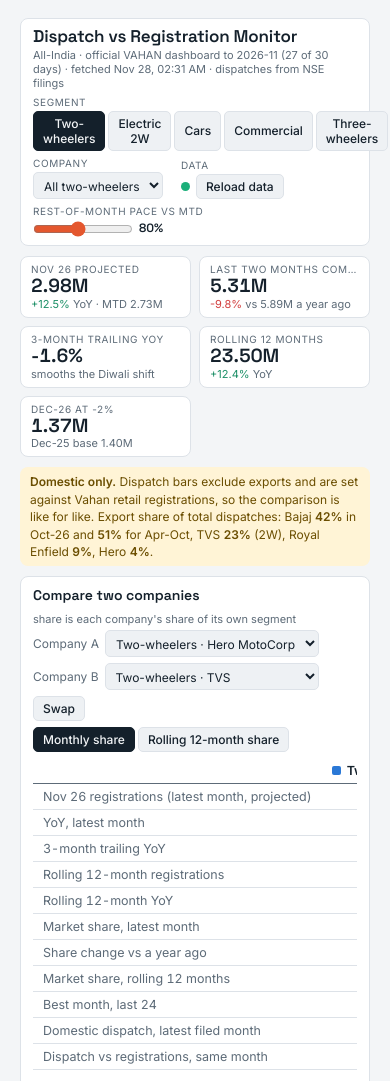
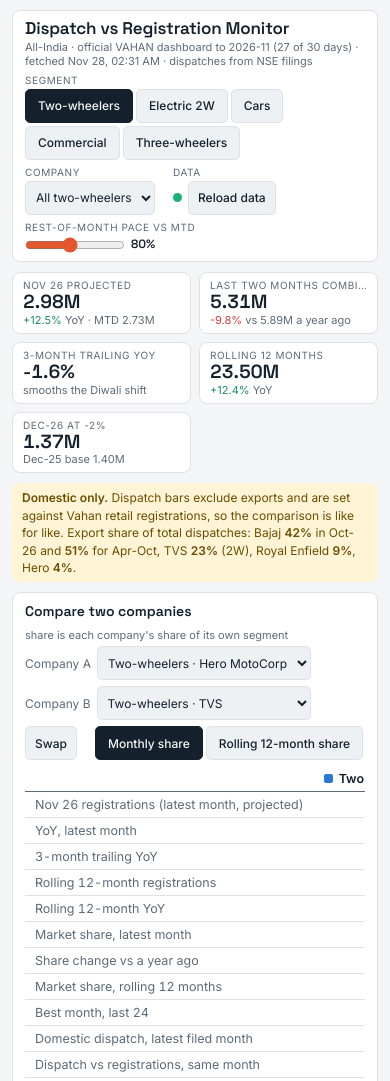
Before and after one commit to rachkhamesra/vahan-nse-tracker, a plain HTML site: page index.html in a window 390 px wide. Shown: the top 1081 px of the page. Drawn offline with nearby package versions, Linux system fonts and the light colour scheme.

Commit message:
Fix phone layout (viewport, charset, buttons outside labels) and add monthly dispatch trend chart
Co-Authored-By: Claude Sonnet 5.5 <noreply@anthropic.com>

```diff
--- a/index.html
+++ b/index.html
@@ -1,5 +1,9 @@
+<!doctype html>
+<html lang="en">
+<head>
+<meta charset="utf-8">
+<meta name="viewport" content="width=device-width, initial-scale=1, viewport-fit=cover">
 <title>Dispatch vs Registration Monitor</title>
-<meta name="claude:viewport-fit-sides" content="cover">
 <link rel="stylesheet" href="https://fonts.googleapis.com/css2?family=Inter:wght@400;500;600&family=Space+Grotesk:wght@500;600&display=swap">
 <style>
 /* Layout: sticky control bar, KPI row, caveat strip, then a two-column grid of six chart cards (some hold two stacked panels). */
@@ -7,12 +11,14 @@
 --fd:'Space Grotesk',system-ui,sans-serif;--fb:'Inter',system-ui,sans-serif}
 @media (prefers-color-scheme:dark){:root:not([data-theme="light"]){--bg:#0e151c;--panel:#16202a;--fg:#e8edf2;--mut:#93a2b0;--line:#263543;--accent:#ff7a50;--blue:#6aa8e6;--soft:#1b2833;--warn:#3a3217;--warnfg:#f0d98a;color-scheme:dark}}
 :root[data-theme="dark"]{--bg:#0e151c;--panel:#16202a;--fg:#e8edf2;--mut:#93a2b0;--line:#263543;--accent:#ff7a50;--blue:#6aa8e6;--soft:#1b2833;--warn:#3a3217;--warnfg:#f0d98a;color-scheme:dark}
-body{background:var(--bg);color:var(--fg);font-family:var(--fb);font-size:13px;padding-block:10px 28px;padding-left:max(12px,env(safe-area-inset-left,0px));padding-right:max(12px,env(safe-area-inset-right,0px))}
+html{-webkit-text-size-adjust:100%}
+[hidden]{display:none!important}
+body{margin:0;background:var(--bg);color:var(--fg);font-family:var(--fb);font-size:13px;padding-block:10px 28px;padding-left:max(12px,env(safe-area-inset-left,0px));padding-right:max(12px,env(safe-area-inset-right,0px))}
 .wrap{max-width:1560px;margin:0 auto;display:flex;flex-direction:column;gap:10px}
 .top{position:sticky;top:env(safe-area-inset-top,0px);z-index:5;display:flex;flex-wrap:wrap;gap:6px 18px;align-items:flex-end;background:var(--panel);border:1px solid var(--line);border-radius:8px;padding:8px 12px}
 .top h1{font:600 17px/1.1 var(--fd);margin:0;letter-spacing:-.01em;white-space:nowrap}
 .asof{color:var(--mut);font-size:11px;margin-top:2px}
-label.f{display:flex;flex-direction:column;gap:3px;font-size:10px;letter-spacing:.06em;text-transform:uppercase;color:var(--mut);min-width:0}
+.f{display:flex;flex-direction:column;gap:3px;font-size:10px;letter-spacing:.06em;text-transform:uppercase;color:var(--mut);min-width:0}
 select{font:12px var(--fb);color:var(--fg);background:var(--soft);border:1px solid var(--line);border-radius:5px;padding:4px 6px}
 input[type=range]{width:120px;accent-color:var(--accent);margin:0;vertical-align:middle}
 output{font:600 12px var(--fd);color:var(--fg);letter-spacing:0;text-transform:none;margin-left:6px}
@@ -20,6 +26,8 @@ output{font:600 12px var(--fd);color:var(--fg);letter-spacing:0;text-transform:n
 .seg button,.reset{font:500 12px var(--fb);color:var(--fg);background:var(--soft);border:1px solid var(--line);border-radius:5px;padding:4px 9px;cursor:pointer}
 .seg button[aria-pressed=true]{background:var(--fg);color:var(--bg);border-color:var(--fg)}
 .reset[hidden]{display:none}
+.seg button,.reset{min-height:34px;touch-action:manipulation}
+select{min-height:34px}
 button:focus-visible,select:focus-visible,input:focus-visible{outline:2px solid var(--accent);outline-offset:2px}
 .kpis{display:grid;grid-template-columns:repeat(5,minmax(0,1fr));gap:8px}
 .kpi{background:var(--panel);border:1px solid var(--line);border-radius:8px;padding:6px 10px;min-width:0}
@@ -55,16 +63,18 @@ button:focus-visible,select:focus-visible,input:focus-visible{outline:2px solid
 .foot{color:var(--mut);font-size:11px;line-height:1.55;max-width:160ch}
 .foot b{color:var(--fg);font-weight:600}
 @media(max-width:1100px){.kpis{grid-template-columns:repeat(2,minmax(0,1fr))}.grid{grid-template-columns:1fr}.cmpgrid{grid-template-columns:1fr}}
-@media(max-width:640px){input[type=range]{width:100px}}
+@media(max-width:640px){input[type=range]{width:100px}.top{position:static}.seg{flex-wrap:wrap}.seg button{padding:7px 12px}}
 </style>
+</head>
+<body>
 
 <div class="wrap">
  <div class="top">
   <div><h1>Dispatch vs Registration Monitor</h1><div class="asof" id="asof"></div></div>
-  <label class="f">Segment<div class="seg" id="segBtns"></div></label>
-  <label class="f">Company<span style="display:flex;gap:4px"><select id="oemSel"></select><button type="button" class="reset" id="rst" hidden>Show all</button></span></label>
-  <label class="f">Data<span style="display:flex;gap:6px;align-items:center"><span id="liveDot" style="width:9px;height:9px;border-radius:50%;background:#898781;display:inline-block"></span><button type="button" class="reset" id="liveBtn">Reload data</button></span></label>
-  <label class="f">Rest-of-month pace vs MTD<span><input type="range" id="pace" min="40" max="130" value="80"><output id="paceO"></output></span></label>
+  <div class="f">Segment<div class="seg" id="segBtns"></div></div>
+  <div class="f">Company<span style="display:flex;gap:4px"><select id="oemSel"></select><button type="button" class="reset" id="rst" hidden>Show all</button></span></div>
+  <div class="f">Data<span style="display:flex;gap:6px;align-items:center"><span id="liveDot" style="width:9px;height:9px;border-radius:50%;background:#898781;display:inline-block"></span><button type="button" class="reset" id="liveBtn">Reload data</button></span></div>
+  <div class="f">Rest-of-month pace vs MTD<span><input type="range" id="pace" min="40" max="130" value="80"><output id="paceO"></output></span></div>
  </div>
  <div class="kpis" id="kpis"></div>
  <div class="cav" id="cav"></div>
@@ -105,6 +115,14 @@ button:focus-visible,select:focus-visible,input:focus-visible{outline:2px solid
    <div class="ctl"><label>Base-case Dec YoY <input type="range" id="gro" min="-20" max="40" value="0"><output id="groO"></output></label><span>Bear and bull sit 8 points either side</span></div>
    <div class="cv" style="height:420px"><canvas id="d" role="img" aria-label="December registrations and scenarios"></canvas></div>
    <p class="read" id="r4"></p>
+  </div>
+  <div class="card">
+   <h2>Monthly domestic dispatches <span id="t7">listed companies</span></h2>
+   <div class="legend" id="lg7"></div>
+   <div class="cv" style="height:320px"><canvas id="g1" role="img" aria-label="Monthly domestic dispatches by company"></canvas></div>
+   <h3 id="g2t">Year on year, listed companies combined</h3>
+   <div class="cv" style="height:230px"><canvas id="g2" role="img" aria-label="Dispatch growth year on year"></canvas></div>
+   <p class="read" id="r7"></p>
   </div>
   <div class="card">
    <h2>Domestic dispatch minus registrations <span id="t5">listed companies</span></h2>
@@ -201,7 +219,7 @@ function render(){
   $("t1").textContent=label;
   kpis(a,raw,c);
   $("cav").innerHTML=st.seg==="E2W"?`<b>Electric two-wheelers.</b> Registrations are battery-electric two-wheelers (pure EV and battery-operated fuel types) from the official VAHAN dashboard, month by month, by maker. Dispatch charts are not loaded for this segment yet, because several makers (Bajaj, Ola) do not report electric dispatches separately.`:`<b>Domestic only.</b> Dispatch bars exclude exports and are set against Vahan retail registrations, so the comparison is like for like. Export share of total dispatches: ${EXPORTS[st.seg]}.`;
-  chart1(a);chart2(a);chart3();chart4(a,c);dispCharts(c);compare();
+  chart1(a);chart2(a);chart3();chart4(a,c);dispTrend();dispCharts(c);compare();
   $("foot").innerHTML=`<b>Sources.</b> Registrations: the official VAHAN dashboard (vahan.parivahan.gov.in, Ministry of Road Transport and Highways), all-India, by maker, month by month; the page loads the latest pull every time it opens. Segments follow the dashboard's own filters: two-wheelers are the three two-wheeler vehicle categories; electric two-wheelers are those with the pure-EV or battery-operated fuel types; cars are Motor Car, Motor Cab and Maxi Cab; commercial are goods carriers, articulated vehicles and buses; three-wheelers are the three three-wheeler categories. Recent months are restated upward as late registrations sync, so the current month is conservative. Dispatches: domestic sales from each company's monthly sales filing on NSE, Apr 2025 onward. Honda, Kia, Toyota, Suzuki Motorcycle and TVS three-wheelers are left out of the dispatch charts; their registrations still appear. Mahindra commercial dispatches are its LCV lines (under 2T and 2-3.5T). <b>Reading the stock chart.</b> It is a running sum of domestic dispatches minus registrations from an assumed opening stock, so definitional gaps accumulate: read the swings and direction more than the level. High and low flags compare each month with the trailing six-month average. Tata Motors figures before Oct 2025 are the passenger-vehicle line of the pre-demerger company. The seasonality, YoY and December sections are written around the latest month as the month in progress.`;
 }
 
@@ -283,6 +301,31 @@ function chart4(a,c){
   mk("d",{type:"bar",data:{labels:L,datasets:[{data:vals,backgroundColor:bg,borderRadius:3,maxBarThickness:64}]},options:{responsive:true,maintainAspectRatio:false,layout:{padding:{top:8}},plugins:{legend:{display:false},tooltip:{filter:x=>x.parsed.y!=null,callbacks:{label:x=>" "+fl(x.parsed.y),afterLabel:x=>yy[x.dataIndex]==null?"":" YoY "+pct(yy[x.dataIndex])}}},scales:{x:axx({autoSkip:false}),y:ax({beginAtZero:true,suggestedMax:Math.max(...vals.filter(v=>v))*1.28,ticks:{color:T.t,maxTicksLimit:6,callback:v=>fmt(v)}})}},plugins:[ref,lab]});
   const N=a.length-1,fest=a[N-1]+a[N],rat=decs.map((v,i)=>v/(a[ix(dY[i],10)]+a[ix(dY[i],11)]));
   $("r4").innerHTML=`Dec-${String(LY-1).slice(2)} base <b>${fmt(base)}</b>, ${pct(yo[yo.length-1],0)} on the year before. December has run at ${(Math.min(...rat)*100).toFixed(0)}-${(Math.max(...rat)*100).toFixed(0)}% of Oct+Nov; ${pct(c.gro*100,0)} implies <b>${(base*(1+c.gro)/fest*100).toFixed(0)}%</b> this year.`;
+}
+
+
+// monthly domestic dispatches, on their own
+function dispTrend(){
+  const D0=DISP[st.seg];
+  if(!D0){["g1","g2"].forEach(kill);$("lg7").innerHTML="";$("r7").textContent="No domestic dispatch series is loaded for this segment yet.";$("t7").textContent="";return}
+  const names=Object.keys(D0),lab=DM.map(m=>{const [y,mo]=m.split("-");return MN[mo-1]+" "+y.slice(2)}),n=DM.length;
+  const sel=st.oem!=="All"&&D0[st.oem]?st.oem:null;
+  $("t7").textContent=sel||"listed companies";
+  const bc=nm=>(!sel||sel===nm)?colOf(nm):colOf(nm)+"55";
+  const tot=lab.map((_,i)=>names.reduce((s,nm)=>s+D0[nm].d[i],0)),shown=lab.map((_,i)=>sel?D0[sel].d[i]:tot[i]);
+  legend("lg7",names.map(nm=>[nm,colOf(nm),true]),true);
+  const top={id:"top",afterDatasetsDraw(ch){const c=ch.ctx;if(ch.chartArea.width/lab.length<34)return;c.save();c.textAlign="center";c.fillStyle=T.t;c.font="500 10px Inter, sans-serif";
+    lab.forEach((_,i)=>{const top=Math.min(...ch.data.datasets.map((_,di)=>ch.getDatasetMeta(di).data[i]?ch.getDatasetMeta(di).data[i].y:1e9));c.fillText(fmt(tot[i]),ch.getDatasetMeta(0).data[i].x,top-4)});c.restore()}};
+  mk("g1",{type:"bar",data:{labels:lab,datasets:names.map(nm=>({label:nm,data:D0[nm].d,backgroundColor:bc(nm),stack:"s",maxBarThickness:34,borderSkipped:false}))},options:{responsive:true,maintainAspectRatio:false,layout:{padding:{top:16}},interaction:{mode:"index",intersect:false},plugins:{legend:{display:false},tooltip:{itemSort:(x,y)=>y.datasetIndex-x.datasetIndex,callbacks:{label:x=>` ${x.dataset.label}: ${fl(x.parsed.y)}`,footer:x=>"Total: "+fl(tot[x[0].dataIndex])}}},scales:{x:Object.assign({stacked:true},axr()),y:ax({stacked:true,ticks:{color:T.t,maxTicksLimit:7,callback:v=>fmt(v)}})}},plugins:[top]});
+  dbl("g1",names);
+  const idx=[];for(let i=12;i<n;i++)idx.push(i);
+  $("g2t").textContent=sel?`Year on year, ${sel}`:"Year on year, listed companies combined";
+  const yo=idx.map(i=>(shown[i]/shown[i-12]-1)*100);
+  const sc=v=>v>=0?POS:NEG;
+  const pl={id:"pl",afterDatasetsDraw(ch){ch.getDatasetMeta(0).data.forEach((b,k)=>pill(ch.ctx,pct(yo[k],0),b.x,(yo[k]>=0?b.y:ch.scales.y.getPixelForValue(0))-6,sc(yo[k])))}};
+  mk("g2",{type:"bar",data:{labels:idx.map(i=>lab[i]),datasets:[{data:yo,backgroundColor:yo.map(sc),borderRadius:3,maxBarThickness:46}]},options:{responsive:true,maintainAspectRatio:false,layout:{padding:{top:22}},plugins:{legend:{display:false},tooltip:{callbacks:{label:x=>" "+pct(x.parsed.y),afterBody:x=>{const i=idx[x[0].dataIndex];return names.map(nm=>` ${nm}: ${pct((D0[nm].d[i]/D0[nm].d[i-12]-1)*100,0)}`)}}}},scales:{x:axx({autoSkip:false}),y:ax({ticks:{color:T.t,maxTicksLimit:6,callback:v=>v+"%"}})}},plugins:[zeroLine,pl]});
+  const last=n-1,pk=shown.indexOf(Math.max(...shown));
+  $("r7").innerHTML=`<b>${sel||"Listed companies"}:</b> <b>${fmt(shown[last])}</b> dispatched domestically in ${lab[last]}, ${pct(yo[yo.length-1],0)} on a year earlier; best month in the window ${lab[pk]} at ${fmt(shown[pk])}. Dispatches are domestic only; exports are excluded.`;
 }
 
 // 5 and 6. dispatch charts
@@ -415,3 +458,5 @@ let rt;const rr=()=>{clearTimeout(rt);rt=setTimeout(()=>{if(DATA)render()},60)};
 matchMedia("(prefers-color-scheme: dark)").addEventListener("change",rr);
 new MutationObserver(rr).observe(document.documentElement,{attributes:true,attributeFilter:["data-theme"]});
 </script>
+</body>
+</html>
```
